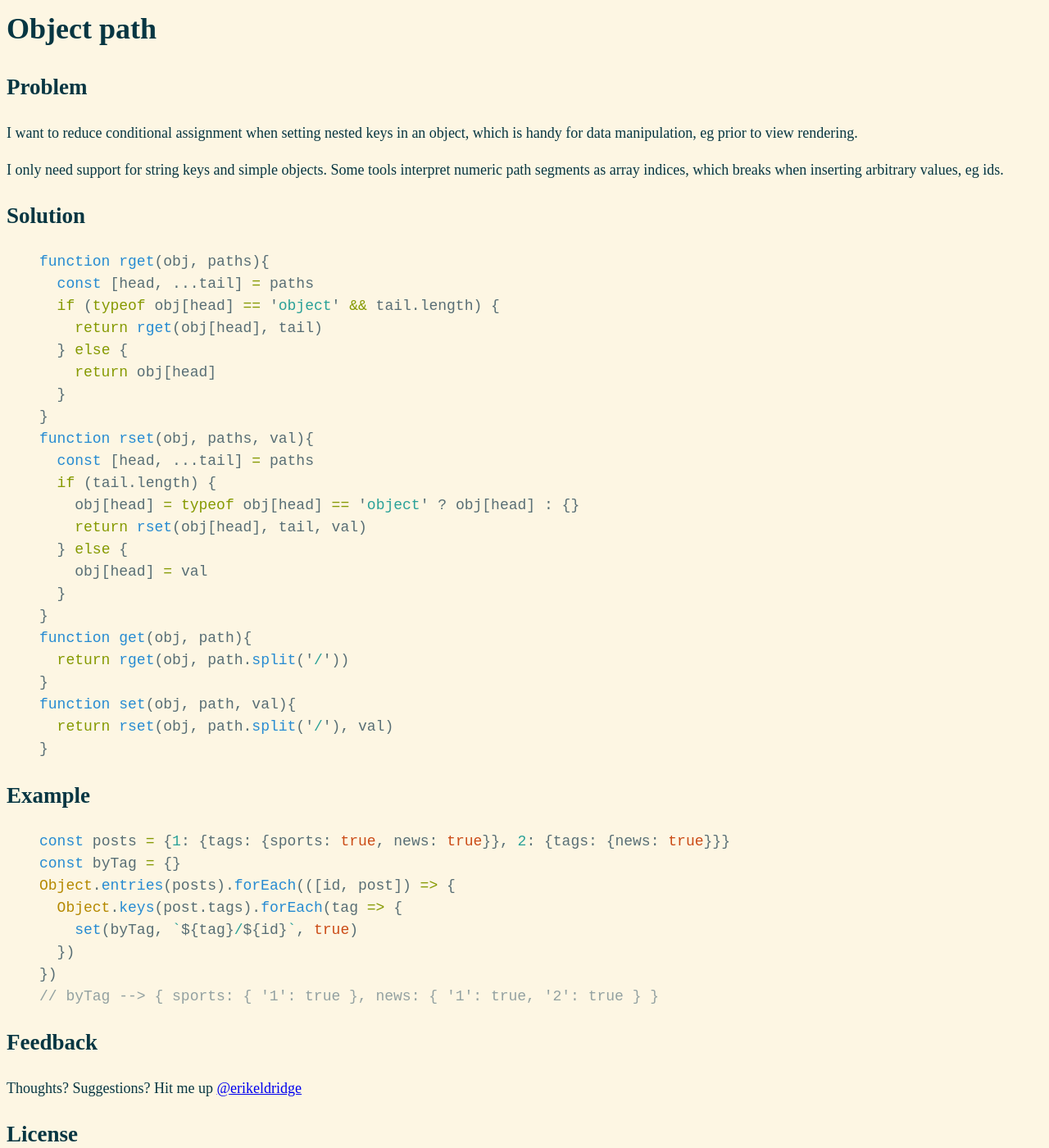
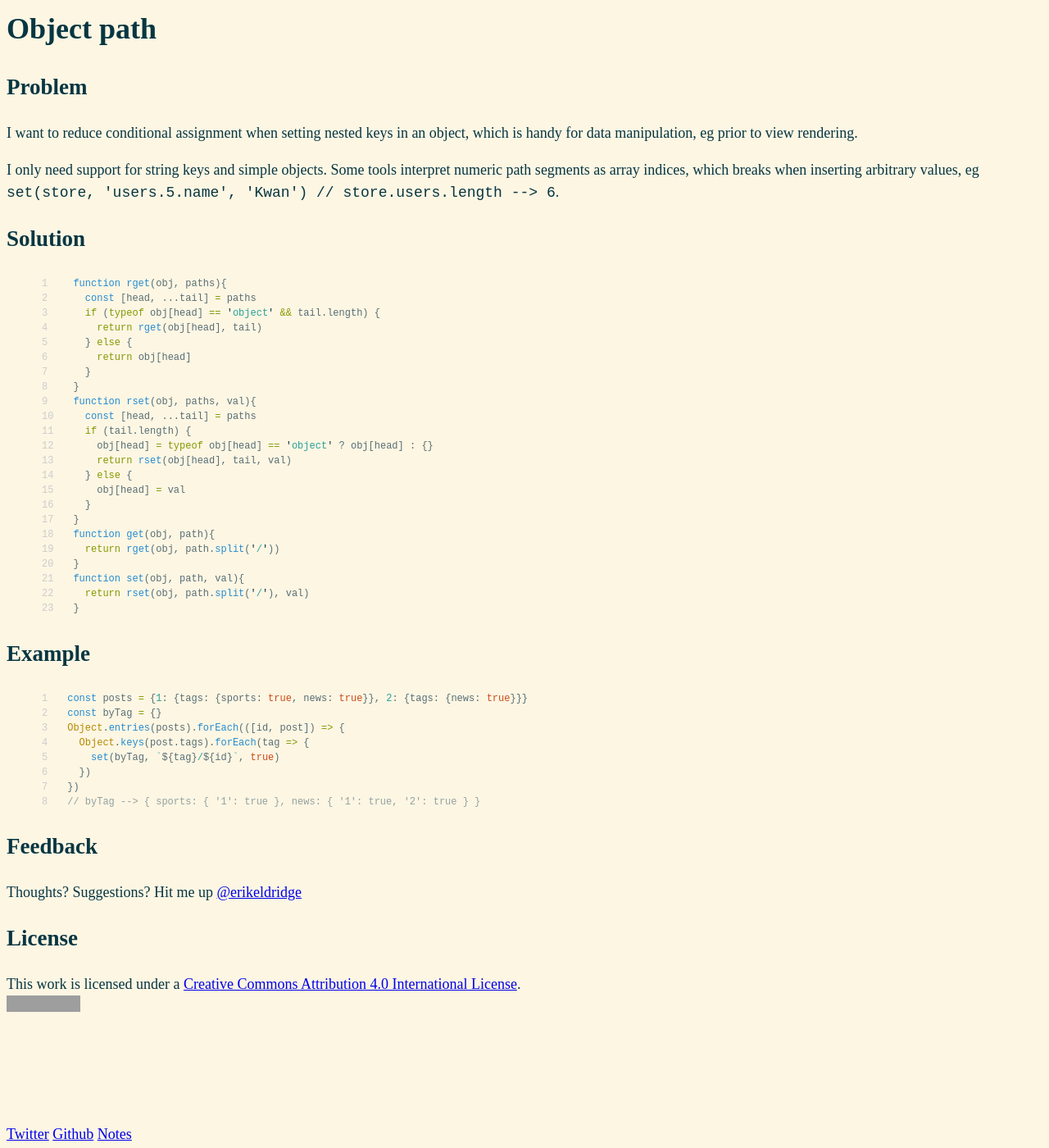
Before and after one commit to erikeldridge/erikeldridge.github.com, a Jekyll site: the page built from _posts/2017-09-13-object-path.md, in a window 1280 px wide and 1400 px high. Shown: the whole window at 82% size. Built offline with Jekyll 4.4.1, drawn with Linux system fonts in a browser that asks for light colours; grey boxes are pictures that could not be loaded.

Commit message:
Fix syntax highlighting

```diff
--- a/_posts/2017-09-13-object-path.md
+++ b/_posts/2017-09-13-object-path.md
@@ -9,11 +9,11 @@ tags: toolkit mtnhut
 
 I want to reduce conditional assignment when setting nested keys in an object, which is handy for data manipulation, eg prior to view rendering.
 
-I only need support for string keys and simple objects. Some tools interpret numeric path segments as array indices, which breaks when inserting arbitrary values, eg ids.
+I only need support for string keys and simple objects. Some tools interpret numeric path segments as array indices, which breaks when inserting arbitrary values, eg `set(store, 'users.5.name', 'Kwan') // store.users.length --> 6`.
 
 ## Solution
 
-{% highlight js %}
+{% highlight js linenos %}
 function rget(obj, paths){
   const [head, ...tail] = paths
   if (typeof obj[head] == 'object' && tail.length) {
@@ -41,7 +41,7 @@ function set(obj, path, val){
 
 ## Example
 
-{% highlight js %}
+{% highlight js linenos %}
 const posts = {1: {tags: {sports: true, news: true}}, 2: {tags: {news: true}}}
 const byTag = {}
 Object.entries(posts).forEach(([id, post]) => {
```
